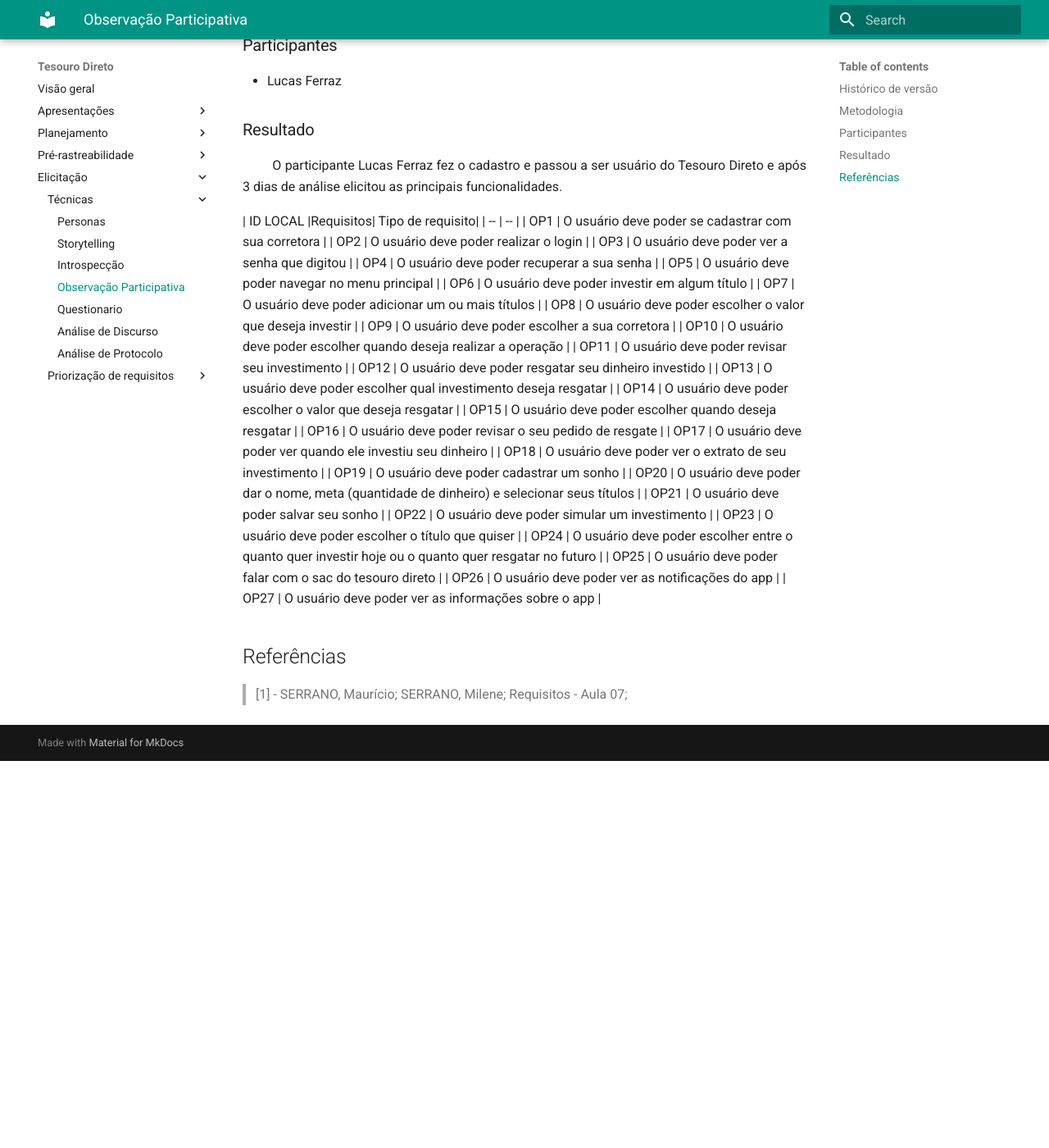
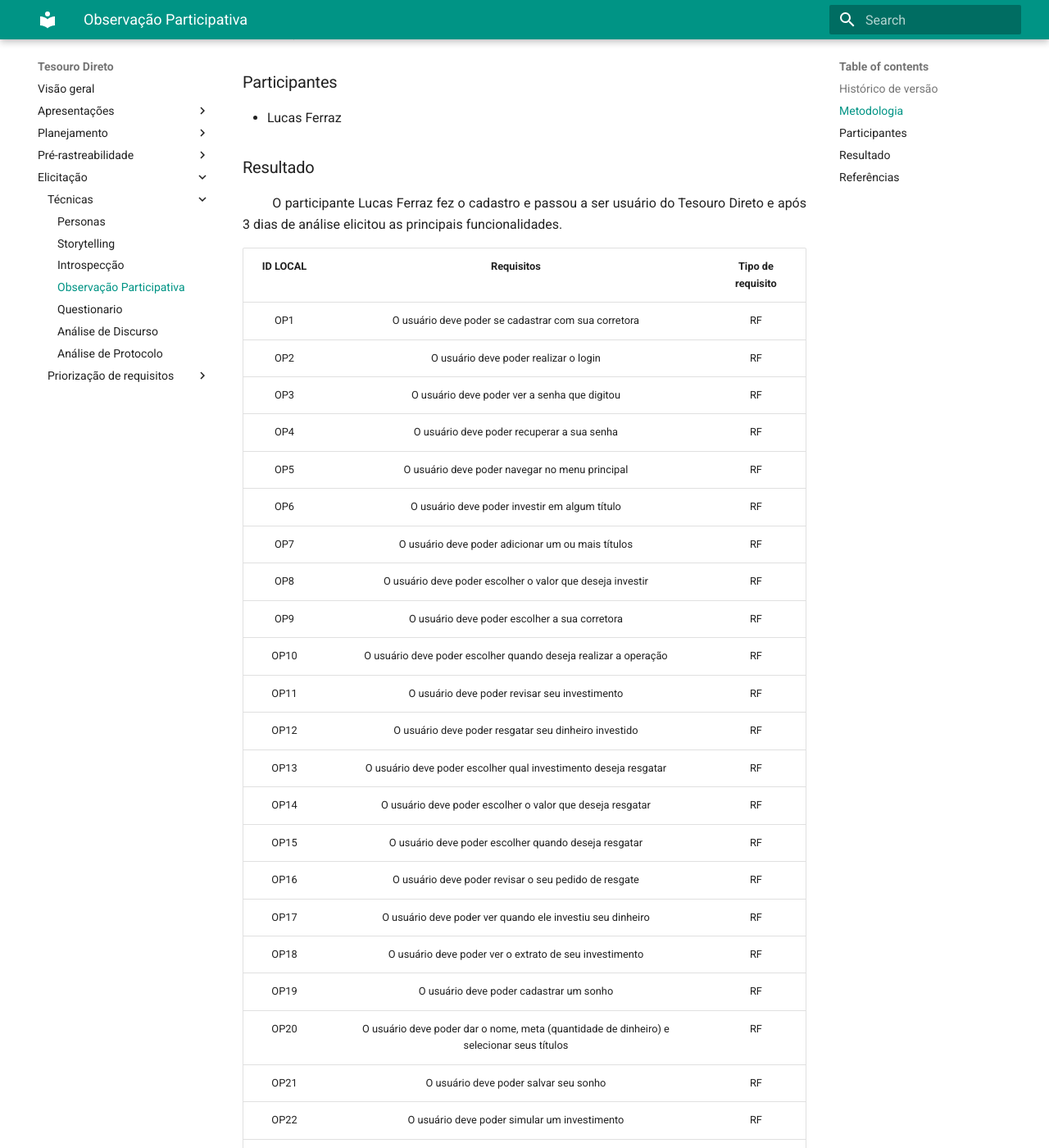
Before and after one commit to mibasFerraz/2021.1-TesouroDireto, an MkDocs documentation site: the page built from docs/observacao_participativa.md, in a window 1280 px wide and 1400 px high, scrolled down 571 px. Shown: the whole window at 82% size. Built offline with MkDocs 1.6.1 and Material for MkDocs 9.7.7, drawn with Linux system fonts in a browser that asks for light colours; before the commit the page ends 1499 px from its top, so only the background shows below that; some of the changed text lies outside the part shown.

```diff
--- a/docs/observacao_participativa.md
+++ b/docs/observacao_participativa.md
@@ -25,34 +26,34 @@
 </p>
 
 | ID LOCAL |Requisitos| Tipo de requisito|
-| -- | -- |
-|  OP1  |  O usuário deve poder se cadastrar com sua corretora  |
-|  OP2  |  O usuário deve poder realizar o login  |
-|  OP3  |  O usuário deve poder ver a senha que digitou  |
-|  OP4  |  O usuário deve poder recuperar a sua senha  |
-|  OP5  |  O usuário deve poder navegar no menu principal  |
-|  OP6  |  O usuário deve poder investir em algum título  |
-|  OP7  |  O usuário deve poder adicionar um ou mais títulos  |
-|  OP8  |  O usuário deve poder escolher o valor que deseja investir  |
-|  OP9  |  O usuário deve poder escolher a sua corretora  |
-|  OP10  |  O usuário deve poder escolher quando deseja realizar a operação  |
-|  OP11  |  O usuário deve poder revisar seu investimento  |
-|  OP12  |  O usuário deve poder resgatar seu dinheiro investido  |
-|  OP13  |  O usuário deve poder escolher qual investimento deseja resgatar  |
-|  OP14  |  O usuário deve poder escolher o valor que deseja resgatar  |
-|  OP15  |  O usuário deve poder escolher quando deseja resgatar  |
-|  OP16  |  O usuário deve poder revisar o seu pedido de resgate  |
-|  OP17  |  O usuário deve poder ver quando ele investiu seu dinheiro  |
-|  OP18  |  O usuário deve poder ver o extrato de seu investimento  |
-|  OP19  |  O usuário deve poder cadastrar um sonho  |
-|  OP20  |  O usuário deve poder dar o nome, meta (quantidade de dinheiro) e selecionar seus títulos  |
-|  OP21  |  O usuário deve poder salvar seu sonho  |
-|  OP22  |  O usuário deve poder simular um investimento  |
-|  OP23  |  O usuário deve poder escolher o título que quiser  |
-|  OP24  |  O usuário deve poder escolher entre o quanto quer investir hoje ou o quanto quer resgatar no futuro  |
-|  OP25  |  O usuário deve poder falar com o sac do tesouro direto  |
-|  OP26  |  O usuário deve poder ver as notificações do app  |
-|  OP27  |  O usuário deve poder ver as informações sobre o app  |
+| :------: | :-------: | :--------------:  |
+|  OP1  |  O usuário deve poder se cadastrar com sua corretora  | RF |
+|  OP2  |  O usuário deve poder realizar o login  | RF |
+|  OP3  |  O usuário deve poder ver a senha que digitou  | RF |
+|  OP4  |  O usuário deve poder recuperar a sua senha  | RF |
+|  OP5  |  O usuário deve poder navegar no menu principal  | RF |
+|  OP6  |  O usuário deve poder investir em algum título  | RF |
+|  OP7  |  O usuário deve poder adicionar um ou mais títulos  | RF |
+|  OP8  |  O usuário deve poder escolher o valor que deseja investir  | RF |
+|  OP9  |  O usuário deve poder escolher a sua corretora  | RF |
+|  OP10  |  O usuário deve poder escolher quando deseja realizar a operação  | RF |
+|  OP11  |  O usuário deve poder revisar seu investimento  | RF |
+|  OP12  |  O usuário deve poder resgatar seu dinheiro investido  | RF |
+|  OP13  |  O usuário deve poder escolher qual investimento deseja resgatar  | RF |
+|  OP14  |  O usuário deve poder escolher o valor que deseja resgatar  | RF |
+|  OP15  |  O usuário deve poder escolher quando deseja resgatar  | RF |
+|  OP16  |  O usuário deve poder revisar o seu pedido de resgate  | RF |
+|  OP17  |  O usuário deve poder ver quando ele investiu seu dinheiro  | RF |
+|  OP18  |  O usuário deve poder ver o extrato de seu investimento  | RF |
+|  OP19  |  O usuário deve poder cadastrar um sonho  | RF |
+|  OP20  |  O usuário deve poder dar o nome, meta (quantidade de dinheiro) e selecionar seus títulos  | RF |
+|  OP21  |  O usuário deve poder salvar seu sonho  | RF |
+|  OP22  |  O usuário deve poder simular um investimento  | RF |
+|  OP23  |  O usuário deve poder escolher o título que quiser  | RF |
+|  OP24  |  O usuário deve poder escolher entre o quanto quer investir hoje ou o quanto quer resgatar no futuro  | RF |
+|  OP25  |  O usuário deve poder falar com o sac do tesouro direto  | RF |
+|  OP26  |  O usuário deve poder ver as notificações do app  | RF |
+|  OP27  |  O usuário deve poder ver as informações sobre o app  | RF |
 
 ## Referências
 > [1] - SERRANO, Maurício; SERRANO, Milene; Requisitos - Aula 07;
```
Also changed, not shown: other parts of docs/observacao_participativa.md (+1 -0 lines).
